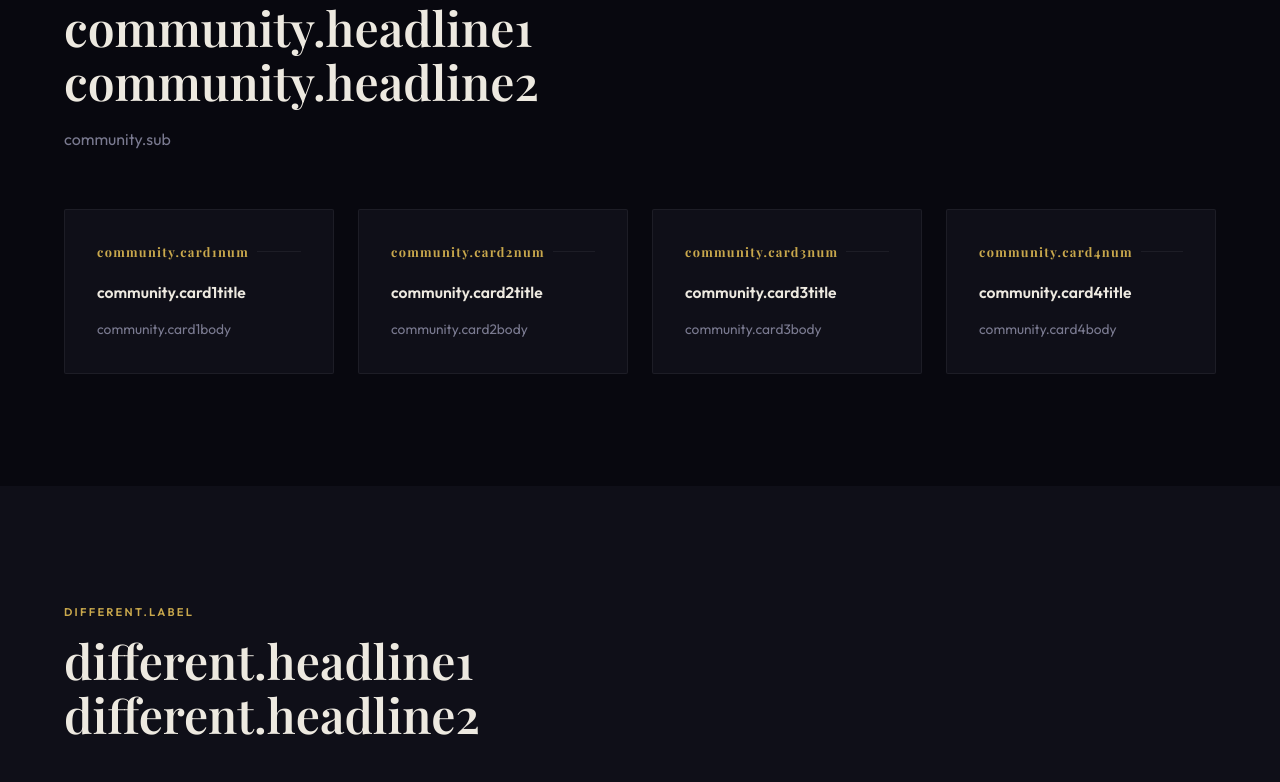
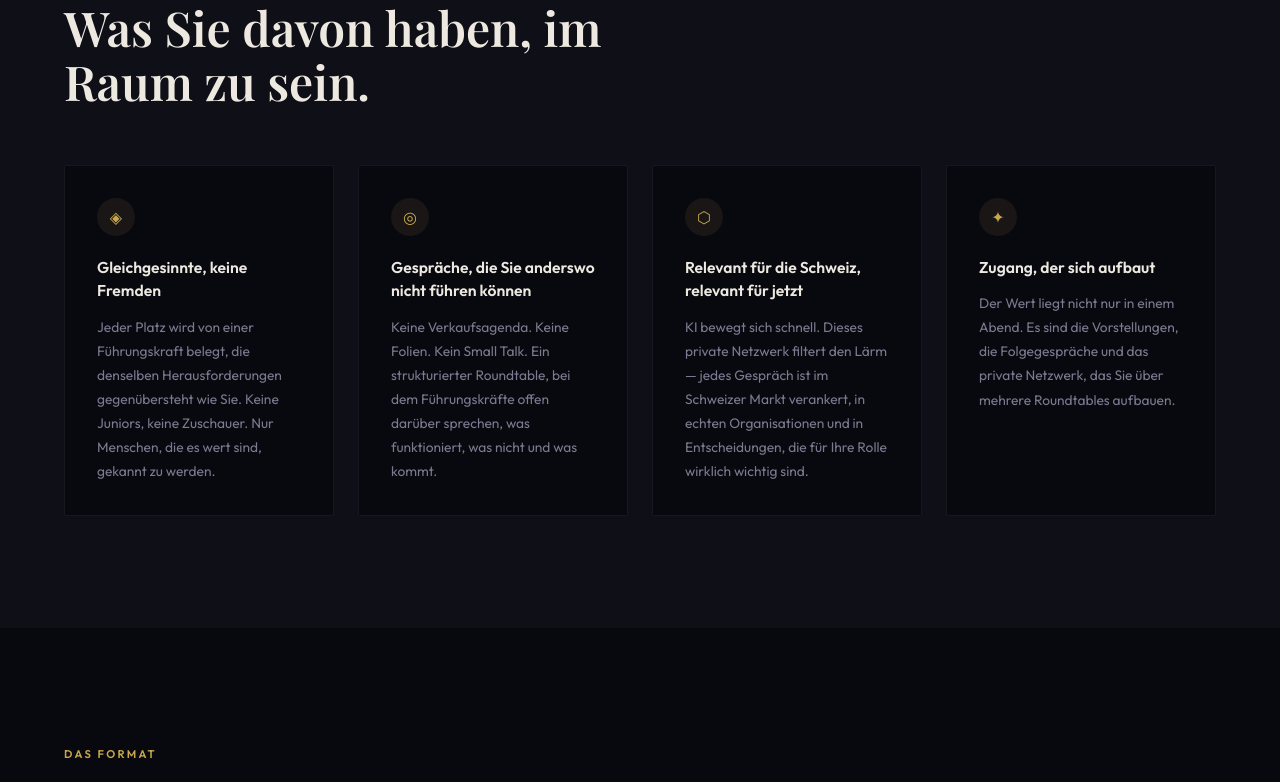
Before and after one commit to markross100/innovateindigital, a Next.js app: page /de in a window 1280 px wide. Shown: the part 1460-2242 px from the top of the page. Built offline with nearby package versions, Linux system fonts and the light colour scheme; a web font is replaced by a local one.

Commit message:
Update page structure
Update page structure

```diff
--- a/app/[locale]/page.tsx
+++ b/app/[locale]/page.tsx
@@ -1,26 +1,36 @@
-import Nav       from '@/components/Nav'
-import Hero      from '@/components/Hero'
-import Gallery   from '@/components/Gallery'
-import Community from '@/components/Community'
-import Different from '@/components/Different'
-import Audience  from '@/components/Audience'
-import AboutMark from '@/components/AboutMark'
-import Sponsors  from '@/components/Sponsors'
-import Apps      from '@/components/Apps'
-import CTA       from '@/components/CTA'
-import Footer    from '@/components/Footer'
+import { setRequestLocale } from 'next-intl/server'
+import Nav            from '@/components/Nav'
+import Hero           from '@/components/Hero'
+import Gallery        from '@/components/Gallery'
+import PrivateMembers from '@/components/PrivateMembers'
+import EventFormat    from '@/components/EventFormat'
+import Audience       from '@/components/Audience'
+import Testimonials   from '@/components/Testimonials'
+import AboutMark      from '@/components/AboutMark'
+import MemberCTA      from '@/components/MemberCTA'
+import Sponsors       from '@/components/Sponsors'
+import Apps           from '@/components/Apps'
+import CTA            from '@/components/CTA'
+import Footer         from '@/components/Footer'
 
-export default function Home() {
+export function generateStaticParams() {
+  return [{ locale: 'en' }, { locale: 'de' }]
+}
+
+export default function Home({ params: { locale } }: { params: { locale: string } }) {
+  setRequestLocale(locale)
   return (
     <main>
       <Nav />
       <Hero />
       <Gallery />
       <div className="gold-line" />
-      <Community />
-      <Different />
+      <PrivateMembers />
+      <EventFormat />
       <Audience />
+      <Testimonials />
       <AboutMark />
+      <MemberCTA />
       <Sponsors />
       <Apps />
       <CTA />
```
